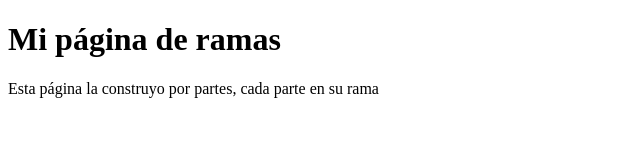
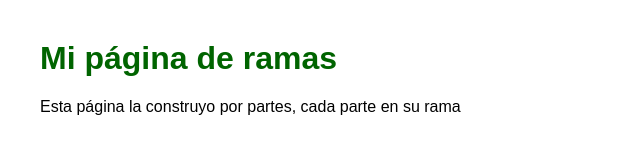
Before and after one commit to Luis-Cabal/ramas-practica, a plain HTML site: page index.html in a window 1280 px wide. Shown: the whole page, without its empty margins (0-640 px from the left). Drawn offline with Linux system fonts and the light colour scheme.

Commit message:
Añade estilos básicos
Added internal CSS styles for body and h1 elements.

```diff
--- a/index.html
+++ b/index.html
@@ -4,7 +4,10 @@
 <head>
     <meta charset="UTF-8">
     <title>Mi página de ramas</title>
-    <!--ESTILOS-->
+    <style>
+        body {font-family: Arial , sans-serif; margin: 40px;}
+        h1{color: darkgreen;}
+    </style>
 </head>
 
 <body>
```
